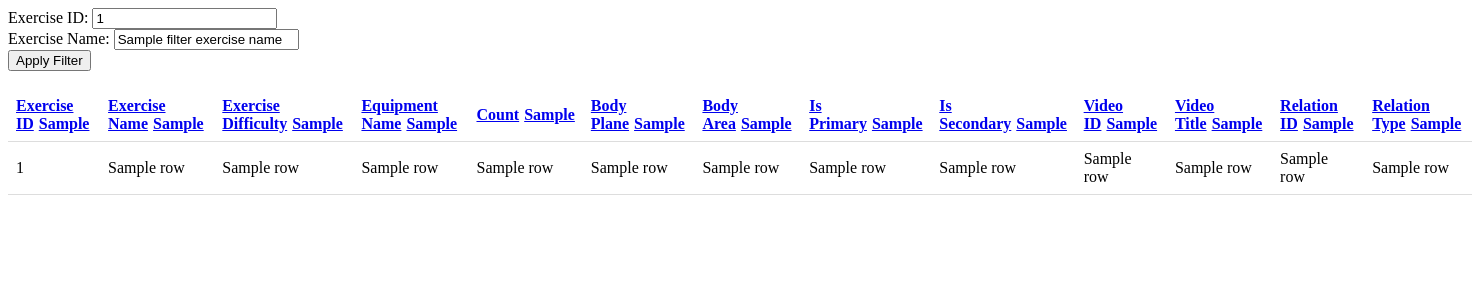
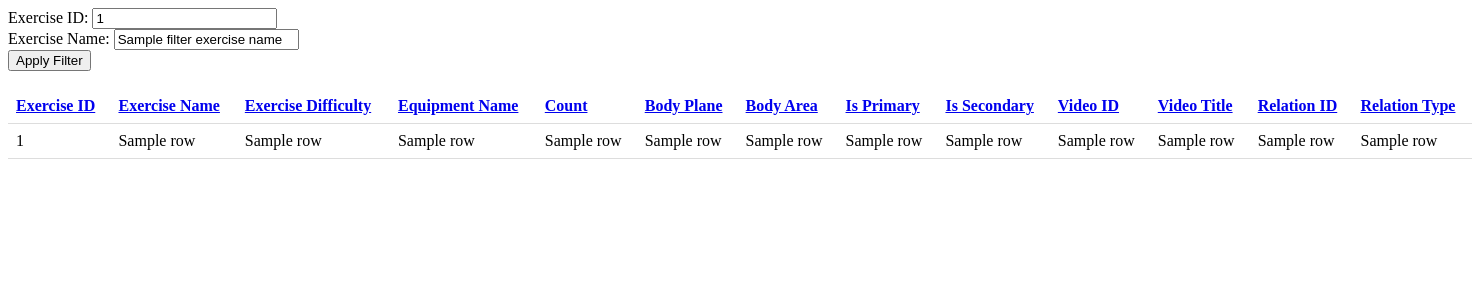
Before and after one commit to ceoptimize/GenAI-Crowdsourced-Exercise-Library, a Flask app: template templates/index2.html in a window 1480 px wide. Shown: the top 300 px of the page. Run offline with Flask 3, Linux system fonts and the light colour scheme; the template is opened without the code that fills it: most values are stand-ins (such as "Sample title", 1, 10 or a date in 2020); some libraries are stand-ins or nearby versions.

Commit message:
removed asc filter from field names

```diff
--- a/templates/index2.html
+++ b/templates/index2.html
@@ -31,19 +31,19 @@
     <br>
     <table>
         <tr>
-            <th><a href="?sort_column=ExerciseID&sort_order={{ sort_order }}">Exercise ID<span class="sort-indicator">{{ sort_order }}</span></a></th>
-            <th><a href="?sort_column=ExerciseName&sort_order={{ sort_order }}">Exercise Name<span class="sort-indicator">{{ sort_order }}</span></a></th>
-            <th><a href="?sort_column=ExerciseDifficulty&sort_order={{ sort_order }}">Exercise Difficulty<span class="sort-indicator">{{ sort_order }}</span></a></th>
-            <th><a href="?sort_column=EquipmentName&sort_order={{ sort_order }}">Equipment Name<span class="sort-indicator">{{ sort_order }}</span></a></th>
-            <th><a href="?sort_column=Count&sort_order={{ sort_order }}">Count<span class="sort-indicator">{{ sort_order }}</span></a></th>
-            <th><a href="?sort_column=BodyPlane&sort_order={{ sort_order }}">Body Plane<span class="sort-indicator">{{ sort_order }}</span></a></th>
-            <th><a href="?sort_column=BodyArea&sort_order={{ sort_order }}">Body Area<span class="sort-indicator">{{ sort_order }}</span></a></th>
-            <th><a href="?sort_column=IsPrimary&sort_order={{ sort_order }}">Is Primary<span class="sort-indicator">{{ sort_order }}</span></a></th>
-            <th><a href="?sort_column=IsSecondary&sort_order={{ sort_order }}">Is Secondary<span class="sort-indicator">{{ sort_order }}</span></a></th>
-            <th><a href="?sort_column=VideoID&sort_order={{ sort_order }}">Video ID<span class="sort-indicator">{{ sort_order }}</span></a></th>
-            <th><a href="?sort_column=VideoTitle&sort_order={{ sort_order }}">Video Title<span class="sort-indicator">{{ sort_order }}</span></a></th>
-            <th><a href="?sort_column=RelationID&sort_order={{ sort_order }}">Relation ID<span class="sort-indicator">{{ sort_order }}</span></a></th>
-            <th><a href="?sort_column=RelationType&sort_order={{ sort_order }}">Relation Type<span class="sort-indicator">{{ sort_order }}</span></a></th>
+            <th><a href="?sort_column=ExerciseID">Exercise ID</a></th>
+            <th><a href="?sort_column=ExerciseName">Exercise Name</a></th>
+            <th><a href="?sort_column=ExerciseDifficulty">Exercise Difficulty</a></th>
+            <th><a href="?sort_column=EquipmentName">Equipment Name</a></th>
+            <th><a href="?sort_column=Count">Count</a></th>
+            <th><a href="?sort_column=BodyPlane">Body Plane</a></th>
+            <th><a href="?sort_column=BodyArea">Body Area</a></th>
+            <th><a href="?sort_column=IsPrimary">Is Primary</a></th>
+            <th><a href="?sort_column=IsSecondary">Is Secondary</a></th>
+            <th><a href="?sort_column=VideoID">Video ID</a></th>
+            <th><a href="?sort_column=VideoTitle">Video Title</a></th>
+            <th><a href="?sort_column=RelationID">Relation ID</a></th>
+            <th><a href="?sort_column=RelationType">Relation Type</a></th>
         </tr>
         {% for row in table %}
         <tr>
```
